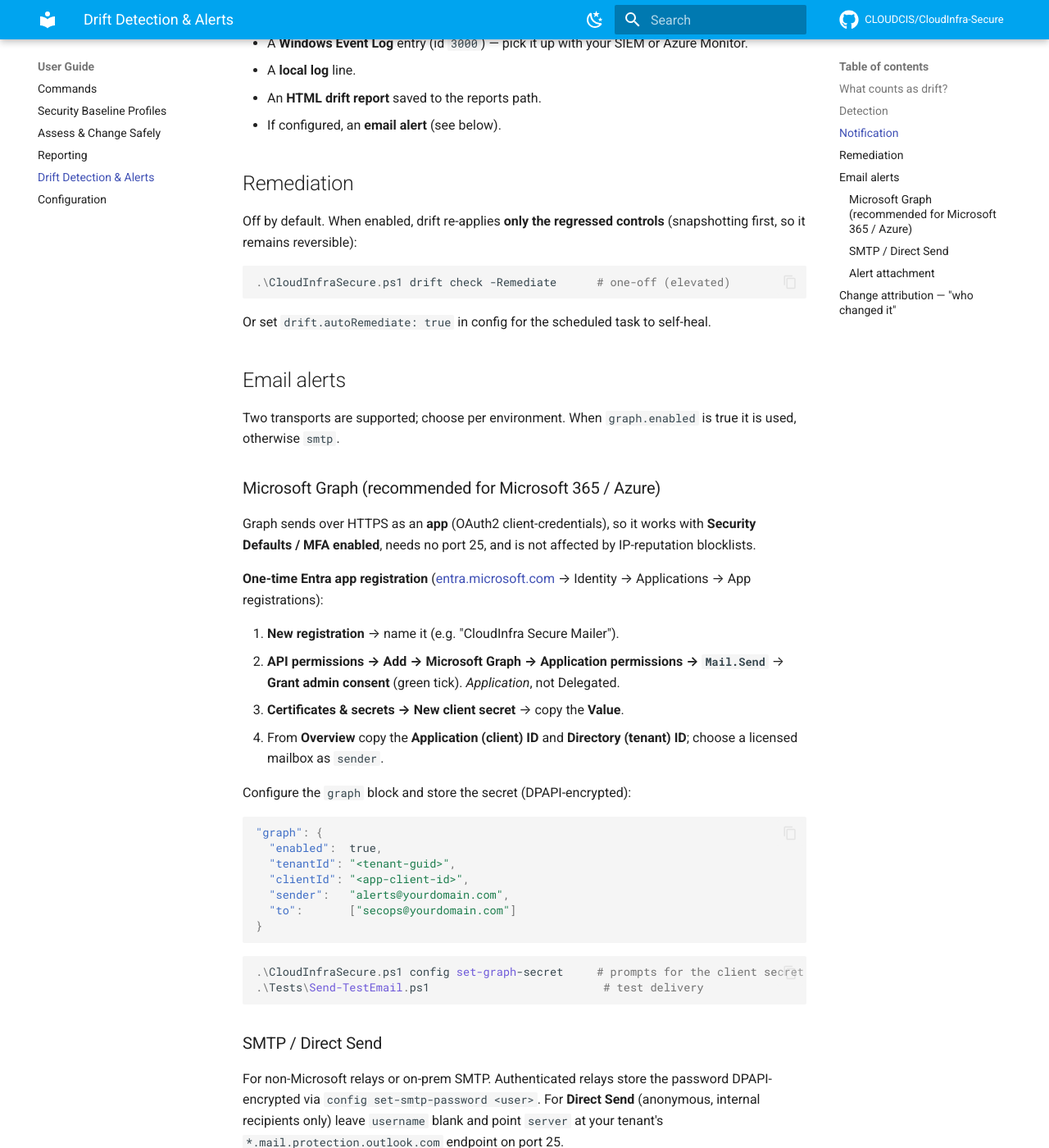
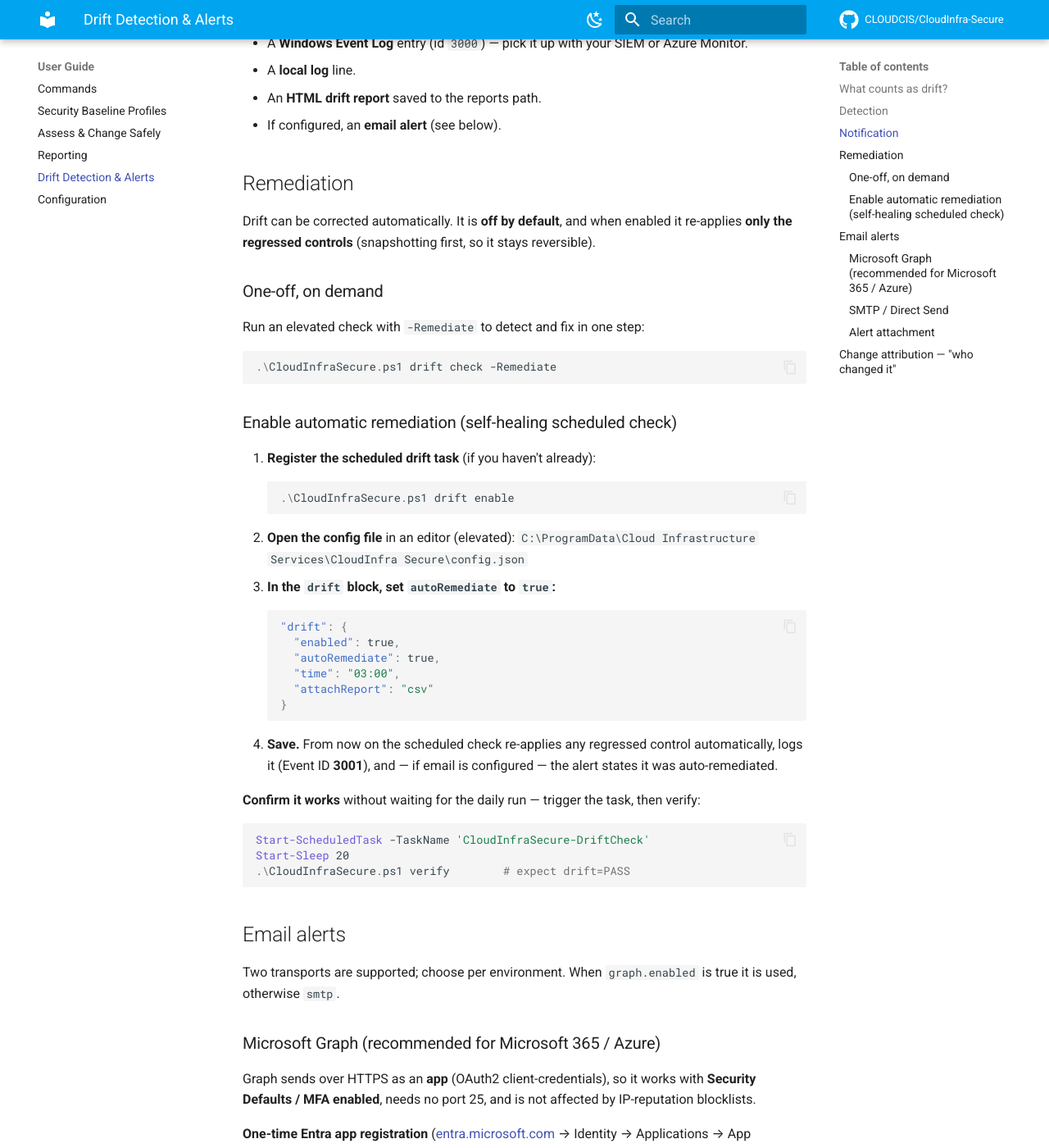
Before and after one commit to CLOUDCIS/CloudInfra-Secure, an MkDocs documentation site: the page built from docs/guide/drift-and-alerts.md, in a window 1280 px wide and 1400 px high, scrolled down 1644 px. Shown: the whole window at 82% size. Built offline with MkDocs 1.6.1 and Material for MkDocs 9.7.7, drawn with Linux system fonts in a browser that asks for light colours; comment, search, counter and statistics services are not loaded; some of the changed text lies outside the part shown.

Commit message:
docs: step-by-step auto-remediate, Tools/ paths, config editing clarity
Rewrite the drift Remediation section with numbered enable-auto-remediation
steps; point Send-TestEmail / Enable-CisChangeAuditing at the new .\Tools\ path;
note that config secret commands preserve other settings (edit order-independent);
add config.json editing guidance to Configuration.

Co-Authored-By: Claude Opus 4.8 (1M context) <noreply@anthropic.com>

````diff
--- a/docs/guide/drift-and-alerts.md
+++ b/docs/guide/drift-and-alerts.md
@@ -63,14 +63,47 @@ at once:
 
 ## Remediation
 
-Off by default. When enabled, drift re-applies **only the regressed controls**
-(snapshotting first, so it remains reversible):
+Drift can be corrected automatically. It is **off by default**, and when enabled it
+re-applies **only the regressed controls** (snapshotting first, so it stays
+reversible).
+
+### One-off, on demand
+
+Run an elevated check with `-Remediate` to detect and fix in one step:
 
 ```powershell
-.\CloudInfraSecure.ps1 drift check -Remediate      # one-off (elevated)
+.\CloudInfraSecure.ps1 drift check -Remediate
 ```
 
-Or set `drift.autoRemediate: true` in config for the scheduled task to self-heal.
+### Enable automatic remediation (self-healing scheduled check)
+
+1. **Register the scheduled drift task** (if you haven't already):
+   ```powershell
+   .\CloudInfraSecure.ps1 drift enable
+   ```
+2. **Open the config file** in an editor (elevated):
+   `C:\ProgramData\Cloud Infrastructure Services\CloudInfra Secure\config.json`
+3. **In the `drift` block, set `autoRemediate` to `true`:**
+   ```json
+   "drift": {
+     "enabled": true,
+     "autoRemediate": true,
+     "time": "03:00",
+     "attachReport": "csv"
+   }
+   ```
+4. **Save.** From now on the scheduled check re-applies any regressed control
+   automatically, logs it (Event ID **3001**), and — if email is configured — the
+   alert states it was auto-remediated.
+
+**Confirm it works** without waiting for the daily run — trigger the task, then
+verify:
+
+```powershell
+Start-ScheduledTask -TaskName 'CloudInfraSecure-DriftCheck'
+Start-Sleep 20
+.\CloudInfraSecure.ps1 verify        # expect drift=PASS
+```
 
 ## Email alerts
 
@@ -90,7 +123,9 @@ IP-reputation blocklists.
 3. **Certificates & secrets → New client secret** → copy the **Value**.
 4. From **Overview** copy the **Application (client) ID** and **Directory (tenant) ID**; choose a licensed mailbox as `sender`.
 
-Configure the `graph` block and store the secret (DPAPI-encrypted):
+Edit the config file at
+`C:\ProgramData\Cloud Infrastructure Services\CloudInfra Secure\config.json` and
+set the `graph` block:
 
 ```json
 "graph": {
@@ -101,10 +136,19 @@ Configure the `graph` block and store the secret (DPAPI-encrypted):
   "to":       ["secops@yourdomain.com"]
 }
 ```
+
+Then store the client secret (DPAPI-encrypted) and send a test message:
+
 ```powershell
 .\CloudInfraSecure.ps1 config set-graph-secret     # prompts for the client secret
-.\Tests\Send-TestEmail.ps1                          # test delivery
+.\Tools\Send-TestEmail.ps1                          # test delivery
 ```
+
+!!! note "Order doesn't matter"
+    `config set-graph-secret` only stores the encrypted secret — it **preserves the
+    rest of your config**, so you can edit the `graph` block before or after running
+    it. (Run each command in its own step; the secret is written straight to
+    `config.json` and never appears in plaintext.)
 
 ### SMTP / Direct Send
 
````
Also changed, not shown: other parts of docs/guide/drift-and-alerts.md (+2 -2 lines), docs/guide/configuration.md (+10 -2 lines).
